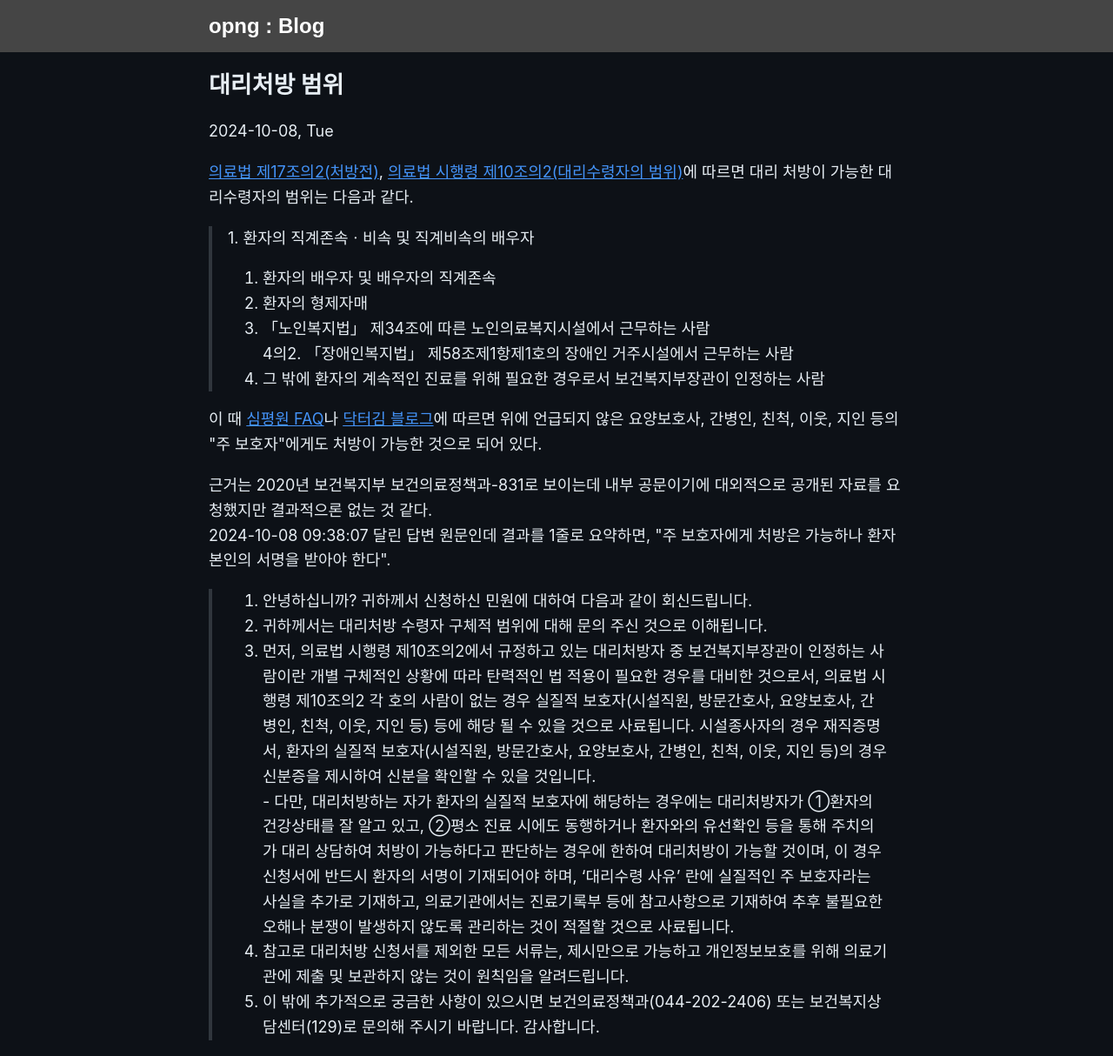
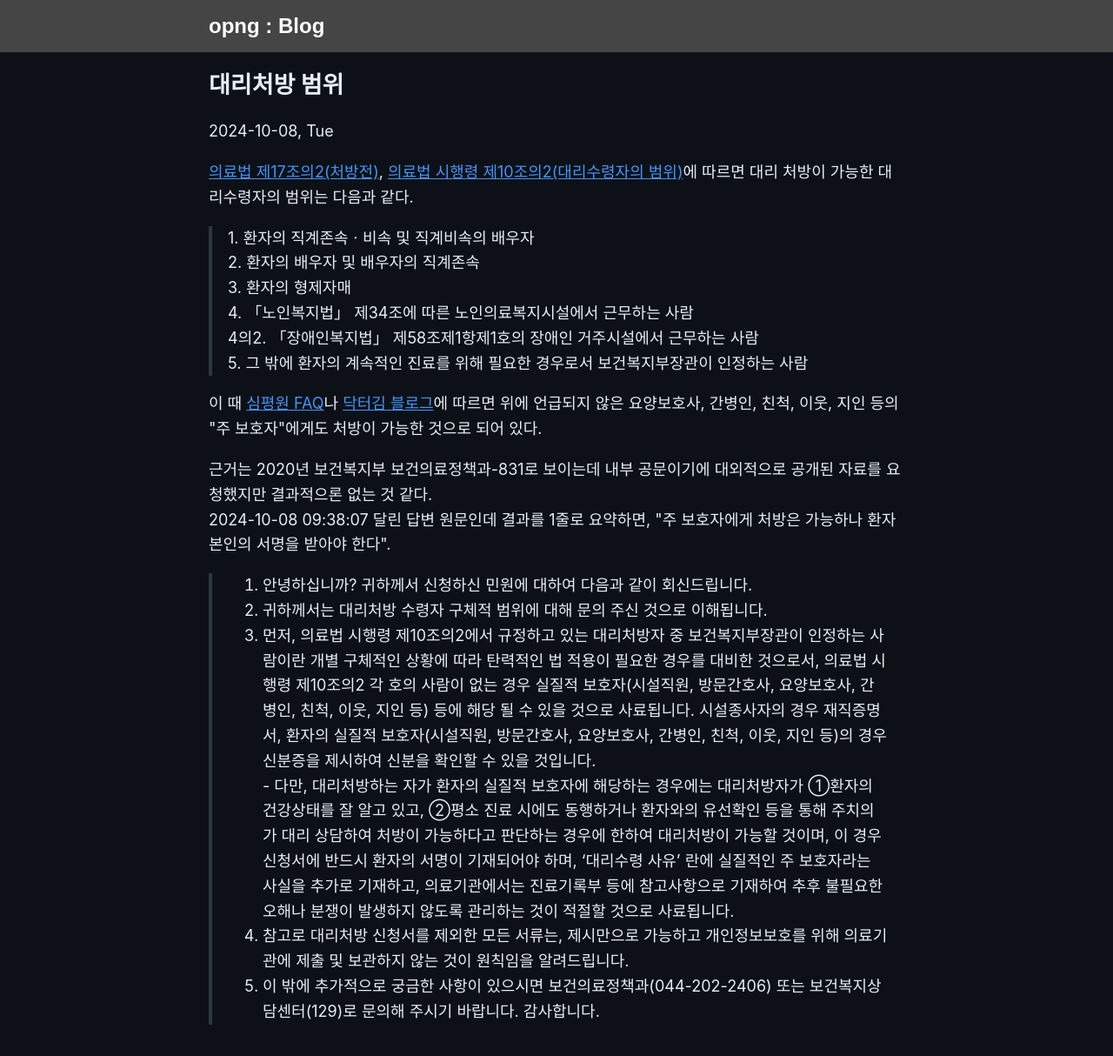
Before and after one commit to openingnow/openingnow.github.io, a Jekyll site: the page built from _posts/2024-10-08-대리처방 범위.md, in a window 1280 px wide. Shown: the whole page at 87% size. Built offline with Jekyll 4.4.1, drawn with Linux system fonts in a browser that asks for light colours; our own code applies the rules of GitHub Pages for plain Markdown files.

Commit message:
fx e6423188730de43df42c1384350e466a

```diff
--- a/_posts/2024-10-08-대리처방 범위.md
+++ b/_posts/2024-10-08-대리처방 범위.md
@@ -4,11 +4,11 @@ permalink: e6423188730de43df42c1384350e466a
 [의료법 제17조의2(처방전)](https://www.law.go.kr/법령/의료법/제17조의2), [의료법 시행령 제10조의2(대리수령자의 범위)](https://www.law.go.kr/법령/의료법시행령/제10조의2)에 따르면 대리 처방이 가능한 대리수령자의 범위는 다음과 같다.
 
 > 1\. 환자의 직계존속ㆍ비속 및 직계비속의 배우자
-> 2. 환자의 배우자 및 배우자의 직계존속
-> 3. 환자의 형제자매
-> 4. 「노인복지법」 제34조에 따른 노인의료복지시설에서 근무하는 사람
-> 4의2. 「장애인복지법」 제58조제1항제1호의 장애인 거주시설에서 근무하는 사람
-> 5. 그 밖에 환자의 계속적인 진료를 위해 필요한 경우로서 보건복지부장관이 인정하는 사람
+> 2\. 환자의 배우자 및 배우자의 직계존속
+> 3\. 환자의 형제자매
+> 4\. 「노인복지법」 제34조에 따른 노인의료복지시설에서 근무하는 사람
+> 4의2\. 「장애인복지법」 제58조제1항제1호의 장애인 거주시설에서 근무하는 사람
+> 5\. 그 밖에 환자의 계속적인 진료를 위해 필요한 경우로서 보건복지부장관이 인정하는 사람
 
 이 때 [심평원 FAQ](https://www.hira.or.kr/bbsDummy.do?brdBltNo=47067&brdScnBltNo=4&pgmid=HIRAA010006011200)나 [닥터김 블로그](https://blog.naver.com/39954/221824698916)에 따르면 위에 언급되지 않은 요양보호사, 간병인, 친척, 이웃, 지인 등의 "주 보호자"에게도 처방이 가능한 것으로 되어 있다.
 
```
